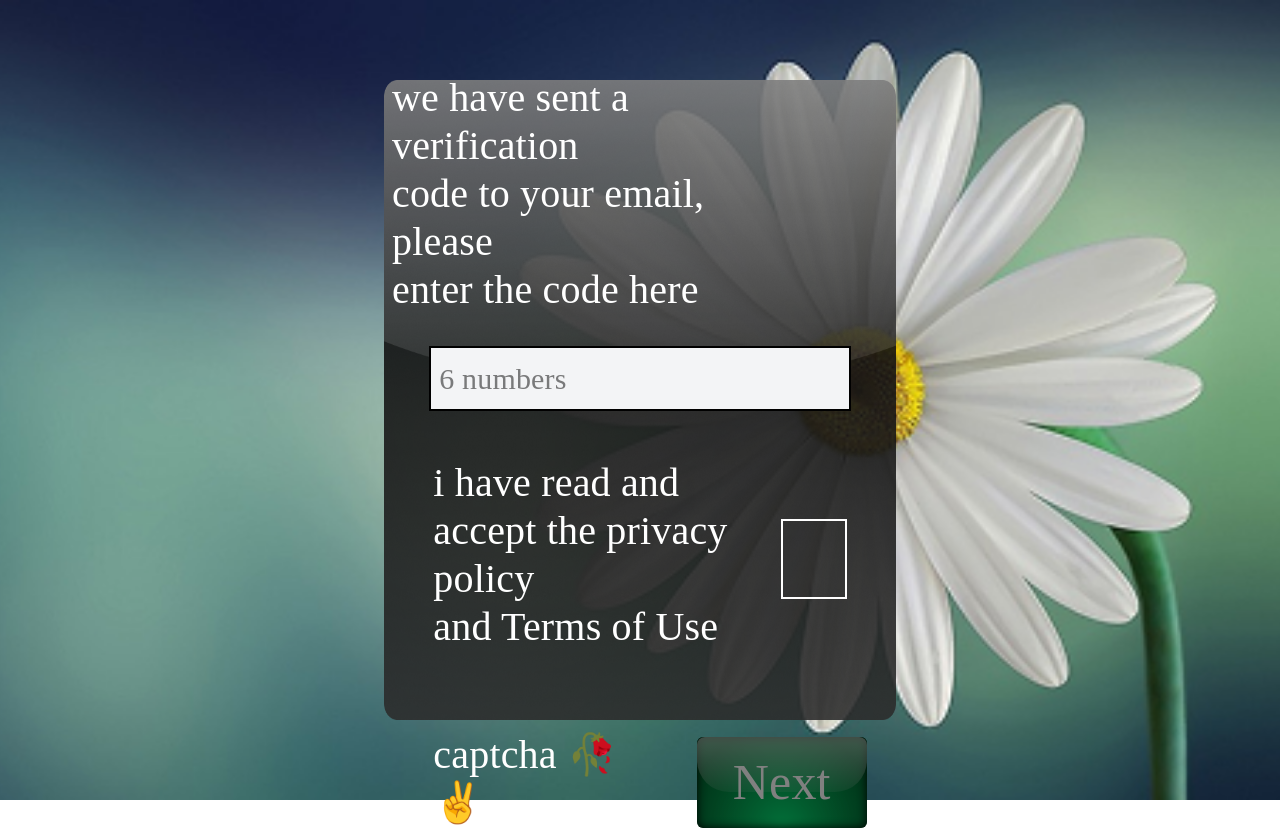
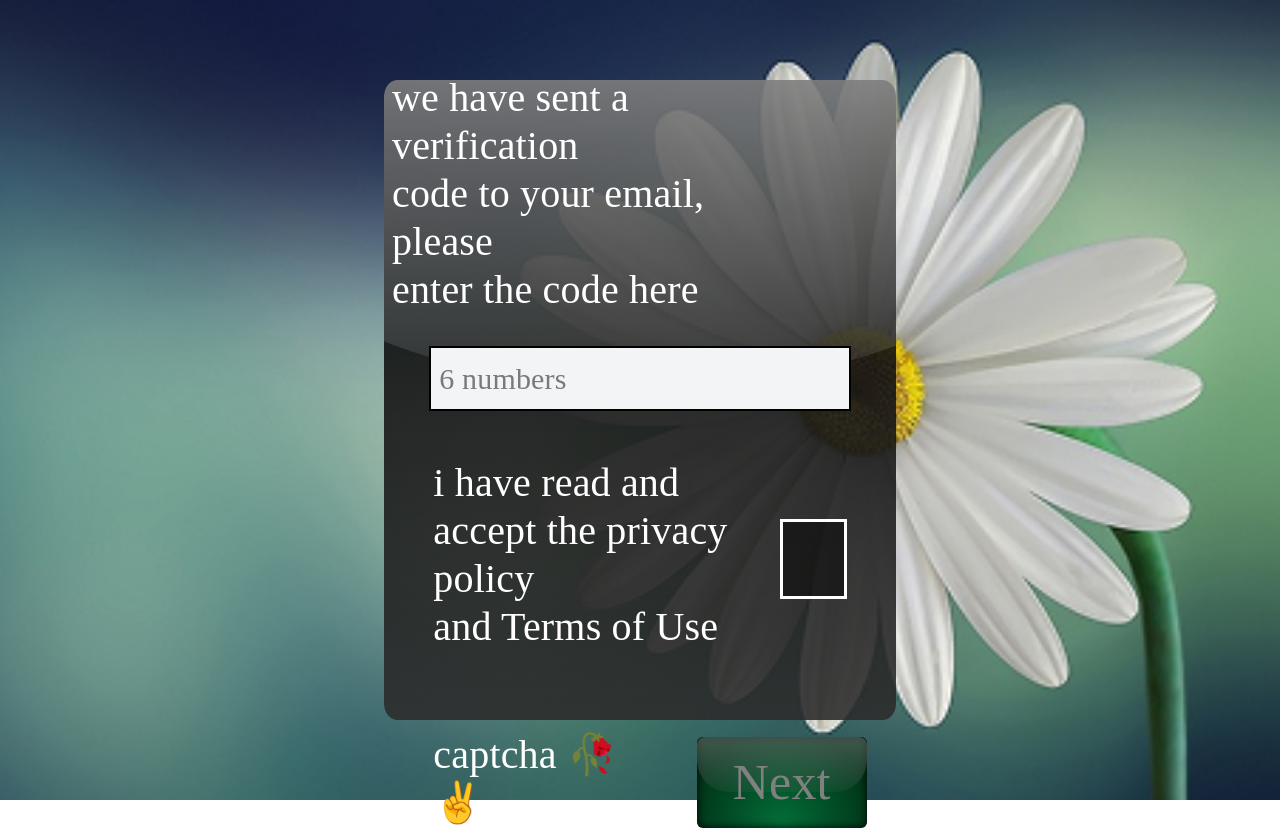
Before and after one commit to 3boodyy96/.AnyMedia-project, a React (Vite) app: page / in a window 1280 px wide. Built offline with nearby package versions, Linux system fonts and the light colour scheme; a web font is replaced by a local one.

Commit message:
some edits for the checkbox

```diff
--- a/src/components/checkbox.jsx
+++ b/src/components/checkbox.jsx
@@ -10,9 +10,10 @@ function Checkbox({ onChange }) {
     <div
       onClick={handleClick}
       className="
+            checkbox
             overflow-visible
             w-20 h-20
-            border-2 border-white
+            border-3 border-solid border-white
             cursor-pointer
             relative
           "
--- a/src/index.css
+++ b/src/index.css
@@ -52,3 +52,7 @@ body {
   border-radius: inherit;
   opacity: 0;
 }
+
+.checkbox{
+  background: rgba(0, 0, 0, 0.473);
+}
```
